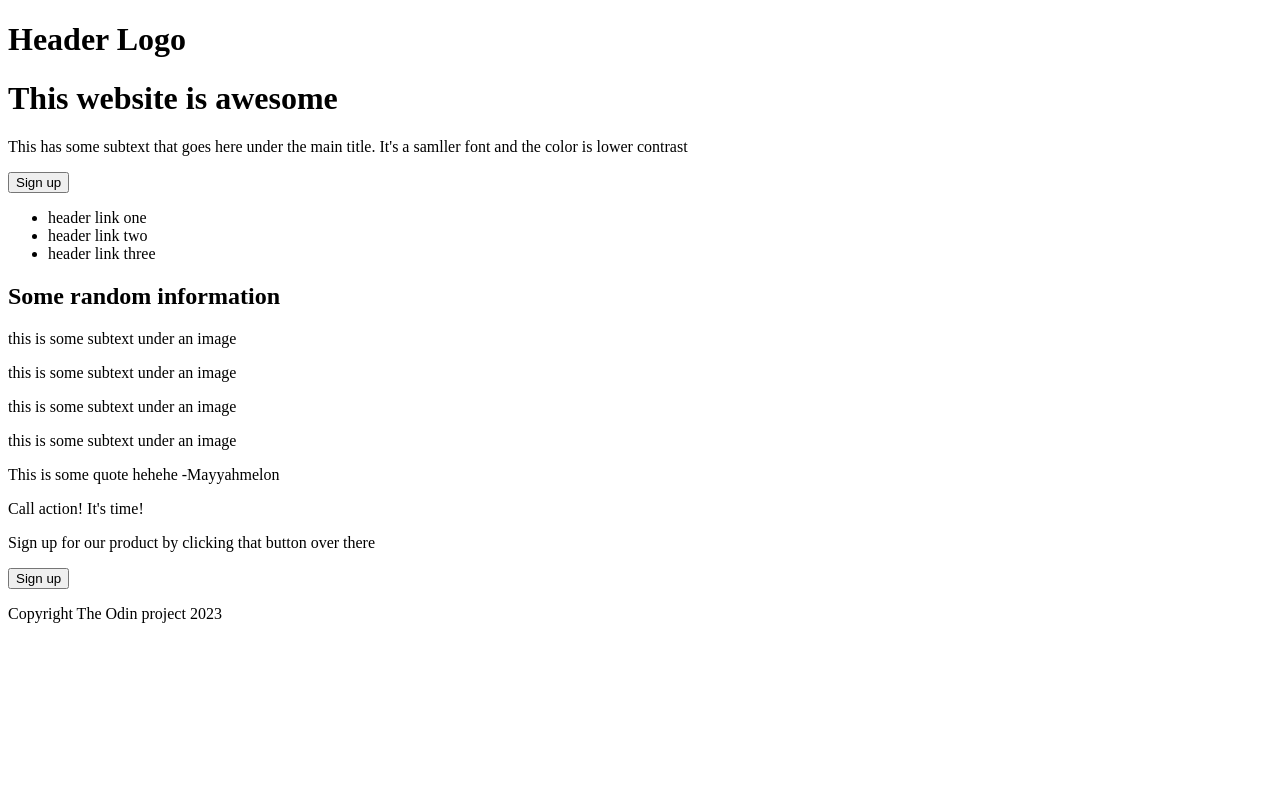
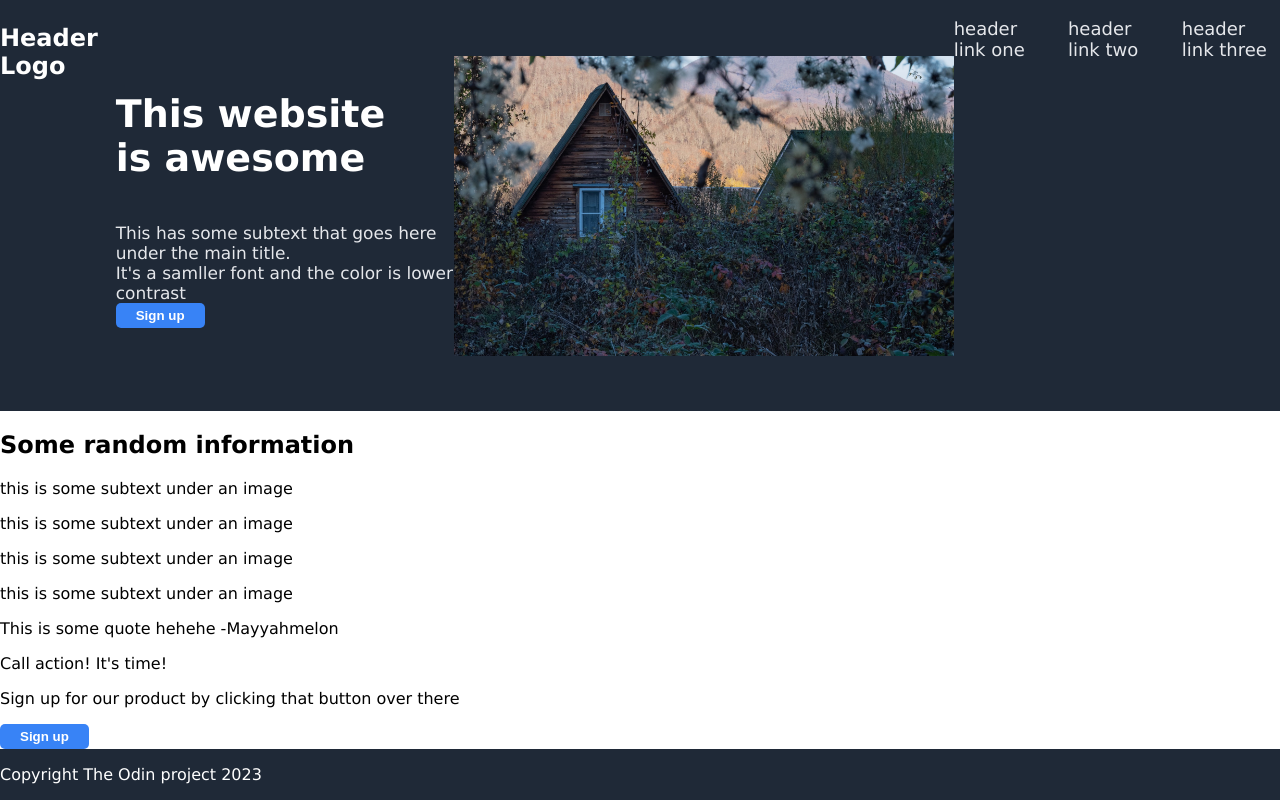
Before and after one commit to mayyahmelon/Arcadia, a plain HTML site: page index.html in a window 1280 px wide. Drawn offline with Linux system fonts and the light colour scheme.

Commit message:
idk bruh im stuck my head hurts but i did nav ig.

```diff
--- a/index.html
+++ b/index.html
@@ -10,29 +10,40 @@
 
 <body>
     <div class="nav">
-        <h1>Header Logo</h1>
-        <h1>This website is awesome</h1>
-        <p>This has some subtext that goes here under the main title. It's a samller font and the color is lower contrast</p>
-        <button>Sign up</button>
-
+        <p class="header">Header Logo</p>
+        <div class="atb">
+        <h1 class="awesome">This website<br> is awesome</h1>
+        <p class="text">This has some subtext that goes here under the main title.<br> It's a samller font and the color is lower contrast<br>
+        <button>Sign up</button></p>
+        </div>
+        <img src="/images/picture house.jpg" alt="a cottage">
+    <div class="list">
         <ul>
          <li>header link one</li>
          <li>header link two</li>
          <li>header link three</li>
         </ul>
     </div>
+    </div>
     <div class="body">
+    <div class="information">
         <h2>Some random information</h2>
         <p>this is some subtext under an image</p>
         <p>this is some subtext under an image</p>
         <p>this is some subtext under an image</p>
         <p>this is some subtext under an image</p>
+    </div>
+    <div class="quote">
         <p>This is some quote hehehe -Mayyahmelon</p>
+    </div>
+    <div class="action">
         <p>Call action! It's time!</p>
         <p>Sign up for our product by clicking that button over there</p>
         <button>Sign up</button>
     </div>
-    <div class="footer"></div>
+    </div>
+    <div class="footer">
         <p>Copyright The Odin project 2023</p>
+    </div>
 </body>
 </html>
--- a/style.css
+++ b/style.css
@@ -0,0 +1,67 @@
+body {
+  font-family: Verdana, Geneva, Tahoma, sans-serif;
+  display: flex;
+  flex-direction: column;
+  height: 100vh;
+  margin: 0;
+  flex: auto;
+
+}
+
+.nav, .footer {
+    background-color: #1F2937;
+    color:white ;
+}
+
+.nav {
+    display: flex;
+    flex: auto;
+    justify-content: center;
+}
+
+img {
+    height: 300px;
+    width: 500px;
+    align-self: center;
+    display: flex;
+}
+
+.header {
+    font-size: 24px;
+    font-weight: bolder;
+}
+
+.awesome {
+    font-size: 38px;
+    font-weight: 950;
+}
+
+.text {
+   font-size: 17px;
+   color: #e5e7eb;
+}
+
+button {
+    background-color: #3883f6;
+    color: white;
+    border-radius: 5px;
+    border: 0;
+    padding: 5px 20px;
+    font-weight: bold;
+}
+
+.atb {
+    display: flex;
+    flex-direction: column;
+    justify-content: center;
+    margin: auto;
+}
+
+ul {
+    list-style: none;
+    font-size: 18px;
+    color: #e5e7eb;
+    display: flex;
+    padding: 0;
+    gap: 25px;
+}
```
Also changed, not shown: images/picture house.jpg (added).
